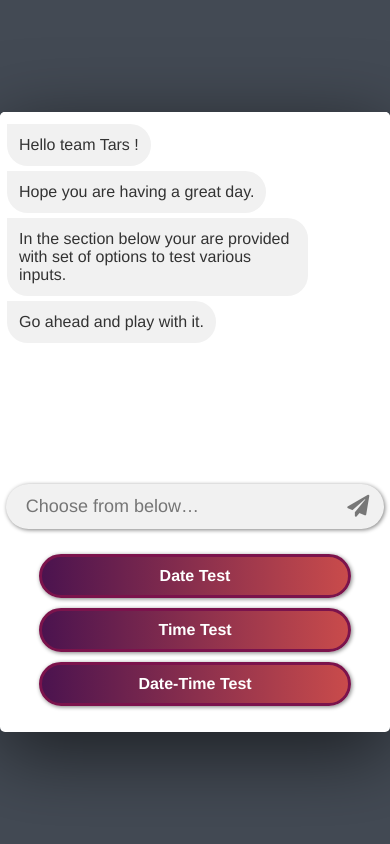
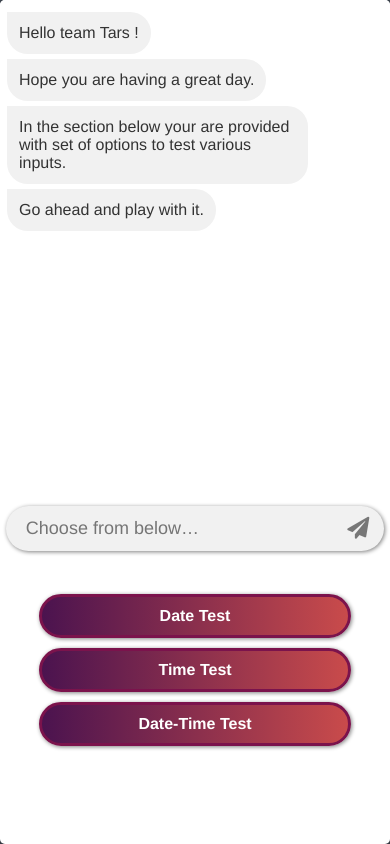
Before and after one commit to manojsingh047/chatter, a plain HTML site: page index.html in a window 390 px wide. Drawn offline with nearby package versions, Linux system fonts and the light colour scheme.

Commit message:
responsive

```diff
--- a/styles/style.css
+++ b/styles/style.css
@@ -211,3 +211,11 @@ body > div {
 :-ms-input-placeholder { /* Microsoft Edge */
     font-family: "HelveticaNeue-Light", "Helvetica Neue Light", "Helvetica Neue", Helvetica, Arial, "Lucida Grande", sans-serif;
 }
+
+@media only screen and (max-width: 500px) {
+    #main-container {
+        max-height: initial;
+        height: 100%;
+        width: 100%;
+    }
+}
```
